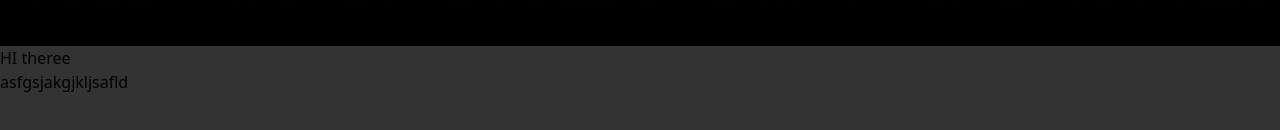
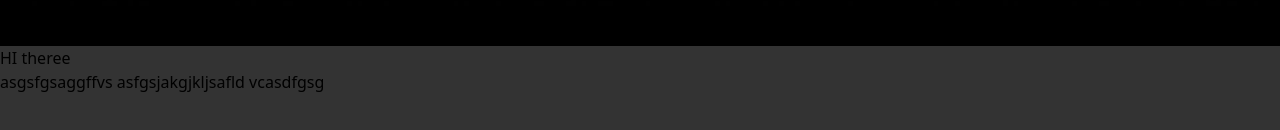
Before and after one commit to nsvoriginals/horizon, a React (Vite) app: page / in a window 1280 px wide. Shown: the part 754-884 px from the top of the page. Built offline with nearby package versions, Linux system fonts and the light colour scheme.

Commit message:
added all files

```diff
--- a/src/App.jsx
+++ b/src/App.jsx
@@ -58,8 +58,9 @@ const App = () => {
         />
       </div>
       <h1>HI theree</h1>
-      <div>
+      <div>asgsfgsaggffvs
         asfgsjakgjkljsafld
+        vcasdfgsg
       </div>
     </div>
   );
```
